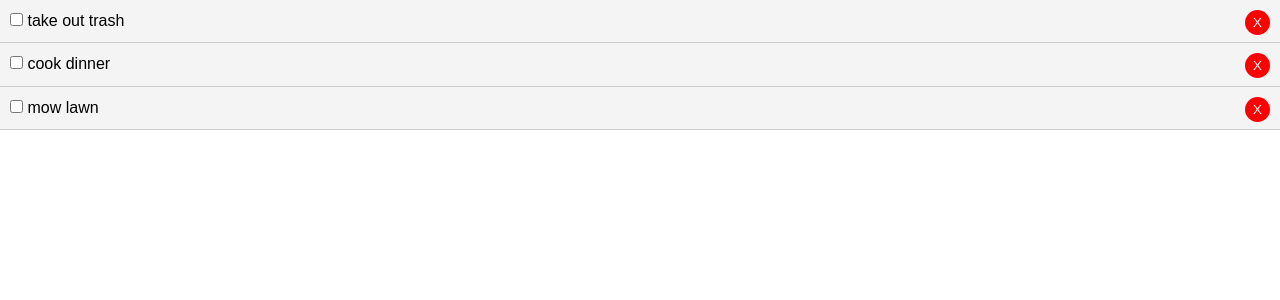
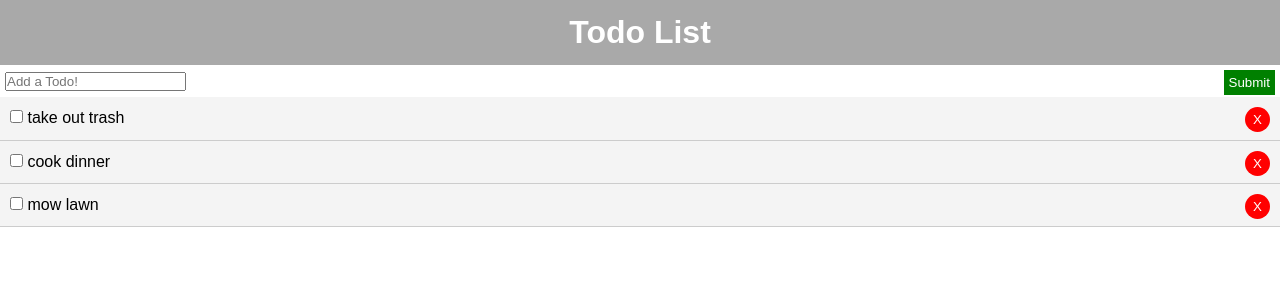
Before and after one commit to akun1/react-todo, a React (Create React App) app: page / in a window 1280 px wide. Shown: the top 300 px of the page. Built offline with nearby package versions, Linux system fonts and the light colour scheme.

Commit message:
basic add todo functionality done

```diff
--- a/src/App.css
+++ b/src/App.css
@@ -12,3 +12,7 @@ a {
   color: #333;
   text-decoration: none;
 }
+
+.app-container {
+
+}
--- a/src/App.js
+++ b/src/App.js
@@ -1,6 +1,8 @@
 import React from 'react';
 import './App.css';
 import Todos from './components/Todos/Todos';
+import Header from './components/layout/Header/Header';
+import AddTodo from './components/AddTodo/AddTodo';
 
 class App extends React.Component {
 
@@ -40,11 +42,28 @@ class App extends React.Component {
     this.setState({ todos: [...this.state.todos.filter(todo => todo.id !== id)] });
   }
 
+  //create todo
+
+  createTodo = (title) => {
+    const newTodo = {
+      title,
+      id: 4,
+      completed: false
+    }
+    this.setState({
+      todos: [...this.state.todos, newTodo]
+    });
+  }
+
   render() {
     console.log(this.state.todos)
     return (
       <div className="App">
-        <Todos todos={this.state.todos} markComplete={this.markComplete} deleteTodo={this.deleteTodo}/>
+        <div className="app-container">
+          <Header />
+          <AddTodo createTodo={this.createTodo}/>
+          <Todos todos={this.state.todos} markComplete={this.markComplete} deleteTodo={this.deleteTodo}/>
+        </div>
       </div>
     );
   }
--- /dev/null
+++ b/src/components/AddTodo/AddTodo.css
@@ -0,0 +1,14 @@
+#add-todo-container {
+    flex: 10;
+    padding: 5px;
+}
+
+#create-btn {
+    background-color: green;
+    color: white;
+    flex: 1;
+    float: right;
+    cursor: pointer;
+    padding: 5px;
+    border: none;
+}
--- /dev/null
+++ b/src/components/AddTodo/AddTodo.js
@@ -0,0 +1,37 @@
+import React, { Component } from 'react';
+import './AddTodo.css';
+
+export class AddTodo extends Component {
+
+    state = {
+        title: ''
+    }
+
+    //sets components local state to whatever new value is onChange
+    onChange = (e) => this.setState({
+        [e.target.name]: e.target.value
+    });
+
+    onSubmit = (e) => {
+        e.preventDefault();
+        this.props.createTodo(this.state.title);
+        this.resetState();
+    };
+
+    resetState = () => {
+        this.setState({
+            title: ''
+        });
+    }
+
+  render() {
+    return (
+        <form onSubmit={this.onSubmit} id="add-todo-container">
+            <input name='title' type='text' title='Add Todo' placeholder='Add a Todo!' value={this.state.title} onChange={this.onChange}/>
+            <input type='submit' value='Submit' id='create-btn' />
+        </form>
+    )
+  }
+}
+
+export default AddTodo;
--- /dev/null
+++ b/src/components/layout/Header/Header.css
@@ -0,0 +1,6 @@
+#header-container {
+    background-color: darkgray;
+    color: white;
+    text-align: center;
+    padding: 10px;
+}
--- /dev/null
+++ b/src/components/layout/Header/Header.js
@@ -0,0 +1,12 @@
+import React from 'react';
+import './Header.css';
+
+function Header() {
+  return (
+    <header id='header-container'>
+      <h1>Todo List</h1>
+    </header>
+  )
+}
+
+export default Header;
```
